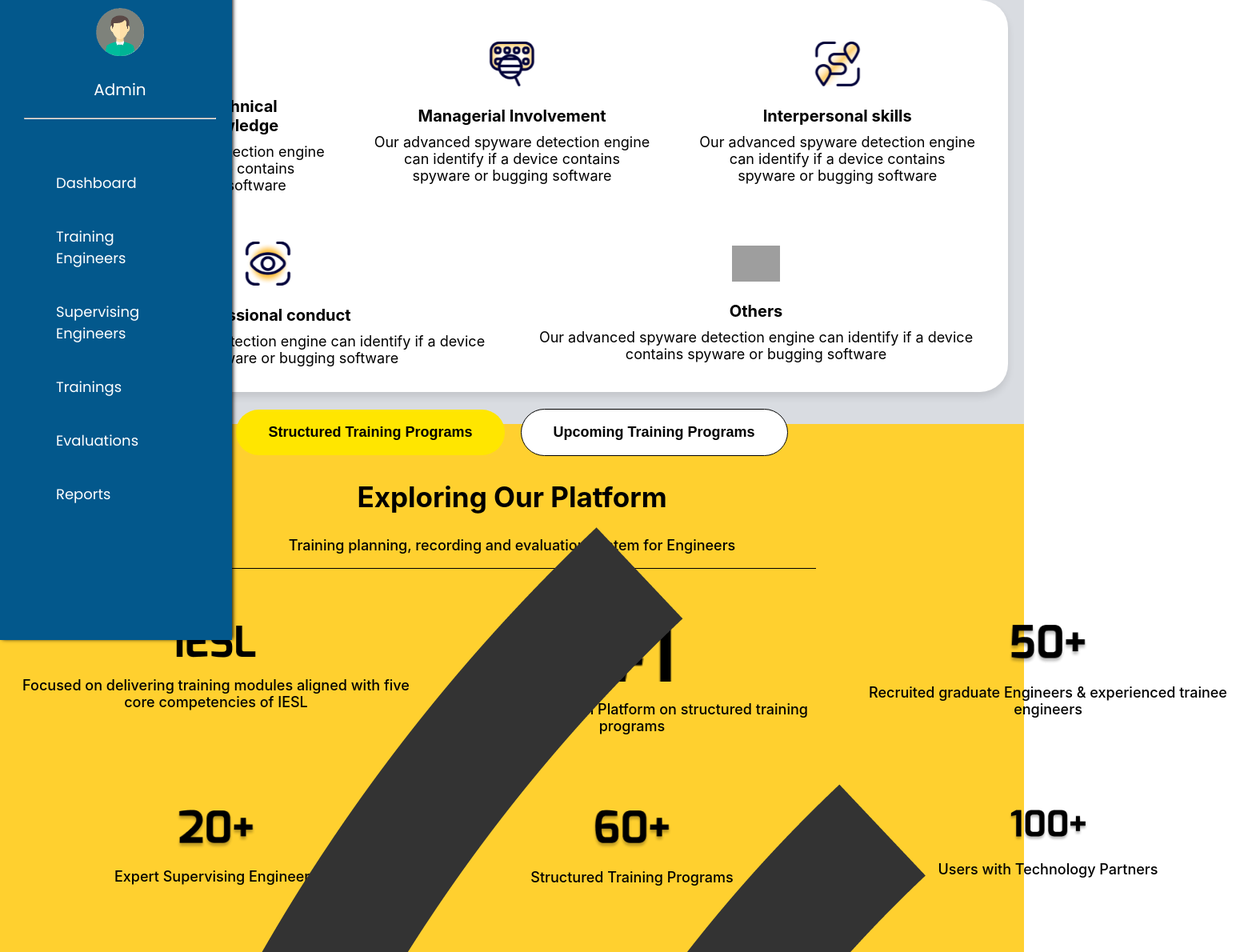
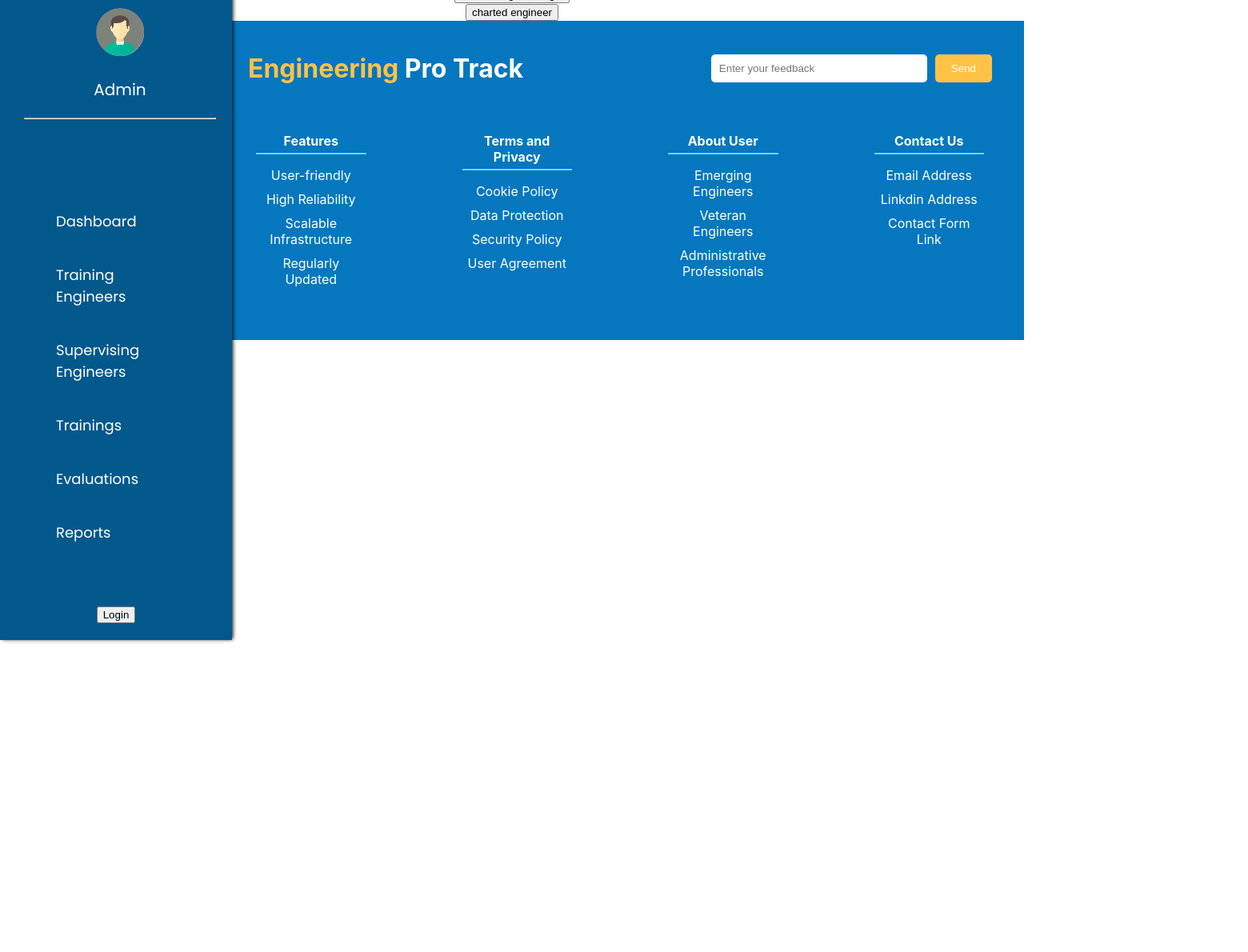
Before and after one commit to NethmaaJay26/Eng_Tracking_FrontEnd, a React (Create React App) app: page / in a window 1280 px wide. Shown: the part 40-1230 px from the top of the page at 80% size, 1560 px wide, since content can reach past the window. After the commit the page ends 800 px from the top, so only its background shows below. Built offline with nearby package versions, Linux system fonts and the light colour scheme; grey boxes are pictures that could not be loaded.

Commit message:
1st commit

```diff
--- a/src/Components/BannerHome/BannerHome.jsx
+++ b/src/Components/BannerHome/BannerHome.jsx
@@ -1,11 +1,7 @@
 import React from 'react'
 import { useNavigate } from 'react-router-dom'
 import './BannerHome.css'
-import pointImage1 from '../Assets/point1.png'
-import pointImage2 from '../Assets/point2.png'
-import pointImage3 from '../Assets/point3.png'
-import pointImage4 from '../Assets/point4.png'
-import pointImage5 from '../Assets/point5.png'
+
 
 const Banner = () => {
   const navigate = useNavigate();
@@ -14,40 +10,24 @@ const Banner = () => {
     navigate('/Trainings');
   }
 
-  return (
-    <div className='banner'>
-      <div className="points-container">
-        <div className="point">
-          <img src={pointImage1} alt="Point 1" />
-          <h3>Practical and Technical
-          engineering knowledge</h3>
-          <p>Our advanced spyware detection engine can identify if a device contains spyware or bugging software</p>
-        </div>
-        <div className="point">
-          <img src={pointImage2} alt="Point 2" />
-          <h3>Managerial Involvement </h3>
-          <p>Our advanced spyware detection engine can identify if a device contains spyware or bugging software</p>
-        </div>
-        <div className="point">
-          <img src={pointImage3} alt="Point 3" />
-          <h3>Interpersonal skills</h3>
-          <p>Our advanced spyware detection engine can identify if a device contains spyware or bugging software</p>
-        </div>
-        <div className="point">
-          <img src={pointImage4} alt="Point 4" />
-          <h3>Professional conduct</h3>
-          <p>Our advanced spyware detection engine can identify if a device contains spyware or bugging software</p>
-        </div>
-        <div className="point">
-          <img src={pointImage5} alt="Point 5" />
-          <h3>Others</h3>
-          <p>Our advanced spyware detection engine can identify if a device contains spyware or bugging software</p>
-        </div>
-        <div className="buttons-container">
-        <button className='button1' onClick={ClickThis} >Structured Training Programs</button>
-        <button className= 'button2' onClick={() => navigate('/Training')}>Upcoming Training Programs</button>
+  return(
+    <div>
+      <div>
+        <button>admin login</button>
       </div>
+
+
+      <div>
+        <button>trainee engineer login</button>
       </div>
+
+      <div>
+        <button>charted engineer</button>
+      </div>
+
+
+
+
     </div>
   )
 }
--- a/src/Components/BannerHome2/BannerHome2.css
+++ /dev/null
@@ -1,94 +0,0 @@
-.banner2 {
-    text-align: center;
-    background: #FFD02F;
-    padding-top: 10px;
-
-  }
-.banner-top h2{
-    font-size: 35px;
-    margin-top: 60px;
-    display: flex;
-    align-items: center;
-    justify-content: center;
-}
-.banner-top p{
-    font-size:18px;
-    margin-top: 20px;
-    font-weight: 500;
-    display: flex;
-    align-items: center;
-    justify-content: center;
-}
-.banner-top hr{
-    width: 700px;
-    height: 1px;
-    background: black;
-    border: none;
-    padding-left: 60px;
-}
-
-.banner2-points-container{
-    display: grid;
-    grid-template-columns: repeat(3, 1fr);
-    gap: 20px;
-    height: 400px;
-    margin: 50px auto;
-    padding: 20px;
-}
-.banner2-points-container p{
-    width: 500px;
-}
-.pointbanner2 img{
-    width: 100px;
-
-}
-.banner-bottom {
-    width: 100%;
-    height: 500px;
-
-}
-.banner-bottom img{
-    width: 100%;
-    height: 100%;
-    object-fit: cover;
-}
-@media (max-width: 800px) {
-    .banner-top h2 {
-      font-size: 28px;
-      margin-top: 40px;
-    }
-
-    .banner-top p {
-      font-size: 16px;
-      margin-top: 15px;
-    }
-
-    .banner-top hr {
-      width: 90%;
-    }
-
-    .banner2-points-container {
-      grid-template-columns: 1fr;
-      gap: 10px;
-      margin: 30px auto;
-      padding: 10px;
-      height: auto;
-    }
-
-    .banner2-points-container p {
-      width: 100%;
-    }
-
-    .pointbanner2 img {
-      width: 80px;
-    }
-
-    .banner-bottom {
-      height: auto;
-    }
-
-    .banner-bottom img {
-      height: auto;
-      object-fit: contain;
-    }
-  }
--- a/src/Components/BannerHome2/BannerHome2.jsx
+++ /dev/null
@@ -1,62 +0,0 @@
-import React from 'react'
-import './BannerHome2.css'
-import pointImage1 from '../Assets/point6.png'
-import pointImage2 from '../Assets/point7.png'
-import pointImage3 from '../Assets/point8.png'
-import pointImage4 from '../Assets/point9.png'
-import pointImage5 from '../Assets/point10.png'
-import pointImage6 from '../Assets/point11.png'
-import homebanner2 from '../Assets/homebanner2.png'
-
-
-
-const Banner = () => {
-
-
-  return (
-    <div className='banner2'>
-      <div className="banner-top">
-        <h2>Exploring Our Platform</h2>
-        <p>Training planning, recording and evaluation system for Engineers</p>
-        <hr />
-        <div className="banner2-points-container">
-          <div className="pointbanner2">
-          <img src={pointImage1} alt="Point 1" />
-          <p>Focused on delivering training modules aligned with five core competencies of IESL</p>
-        </div>
-
-        <div className="pointbanner2">
-          <img src={pointImage2} alt="Point 2" />
-          <p>Visual Collaboration Platform on structured training programs</p>
-        </div>
-
-        <div className="pointbanner2">
-          <img src={pointImage3} alt="Point 3" />
-          <p>Recruited graduate Engineers & experienced trainee engineers</p>
-        </div>
-
-        <div className="pointbanner2">
-          <img src={pointImage4} alt="Point 4" />
-          <p>Expert Supervising Engineers </p>
-        </div>
-
-        <div className="pointbanner2">
-          <img src={pointImage5} alt="Point 5" />
-          <p>Structured Training Programs </p>
-        </div>
-
-        <div className="pointbanner2">
-          <img src={pointImage6} alt="Point 6" />
-          <p>Users with Technology Partners </p>
-        </div>
-        </div>
-
-      </div>
-      <div className="banner-bottom">
-        <img src={homebanner2} alt="" />
-
-      </div>
-    </div>
-  )
-}
-export default Banner
--- a/src/Components/Footer/Footer.css
+++ b/src/Components/Footer/Footer.css
@@ -1,10 +1,11 @@
 .footer-container {
     background-color: #0477bf;
     color: white;
-    padding: 20px;
+    padding: 40px;
     display: flex;
     flex-direction: column;
     align-items: center;
+    margin-left: 270px;
 }
 
 .footer-header {
--- a/src/Components/Navbar/Navbar.css
+++ b/src/Components/Navbar/Navbar.css
@@ -12,6 +12,7 @@
   box-shadow: 2px 0 5px -1px black;
   font-family: 'Poppins';
   color: white;
+  background: #03588C;
 }
 
 .sidebar-icon {
@@ -60,6 +61,10 @@
   width: 10px;
 }
 
+.nav-login-cart-bell{
+  width: 20px;
+}
+
 
 @media (max-width: 800px) {
   .sidebar {
--- a/src/Components/Navbar/Navbar.jsx
+++ b/src/Components/Navbar/Navbar.jsx
@@ -2,7 +2,7 @@ import React, { useState } from 'react';
 import { Link, useNavigate } from 'react-router-dom';
 import './Navbar.css';
 import logo from '../Assets/icon.png';
-import bell_icon from '../Assets/bell_icon.png';
+
 
 
 export default function Sidebar() {
@@ -44,8 +44,6 @@ export default function Sidebar() {
         ))}
       </ul>
       <div className="sidebar-login-cart">
-        <img className='nav-login-cart-bell' src={bell_icon} alt="bell icon" />
-        <div className="sidebar-cart-count">0</div>
         <button onClick={() => navigate('/loginsignin')}>Login</button>
       </div>
     </div>
--- a/src/Pages/Home.jsx
+++ b/src/Pages/Home.jsx
@@ -1,6 +1,6 @@
 import React from 'react'
 import BannerHome from '../Components/BannerHome/BannerHome'
-import BannerHome2 from '../Components/BannerHome2/BannerHome2'
+
 
 
 
@@ -8,7 +8,6 @@ export const Home = () => {
   return (
     <div>
       <BannerHome/>
-      <BannerHome2/>
 
     </div>
   )
```
